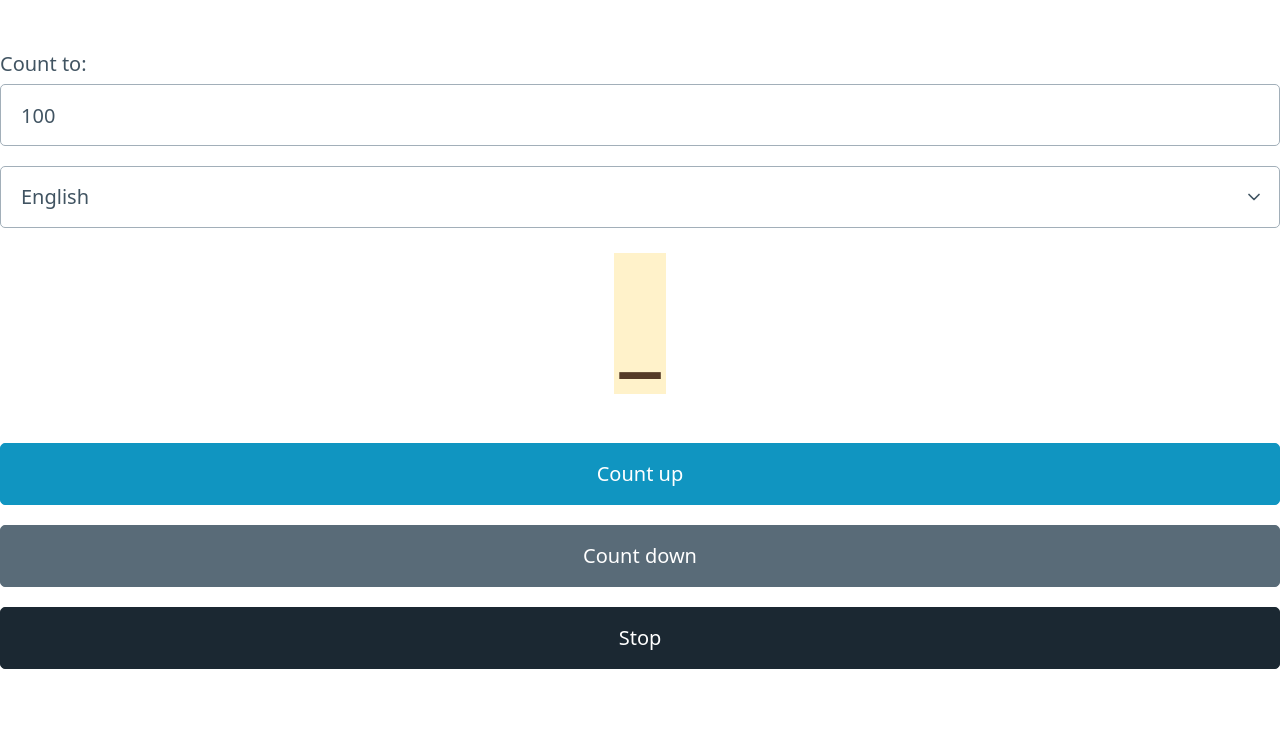
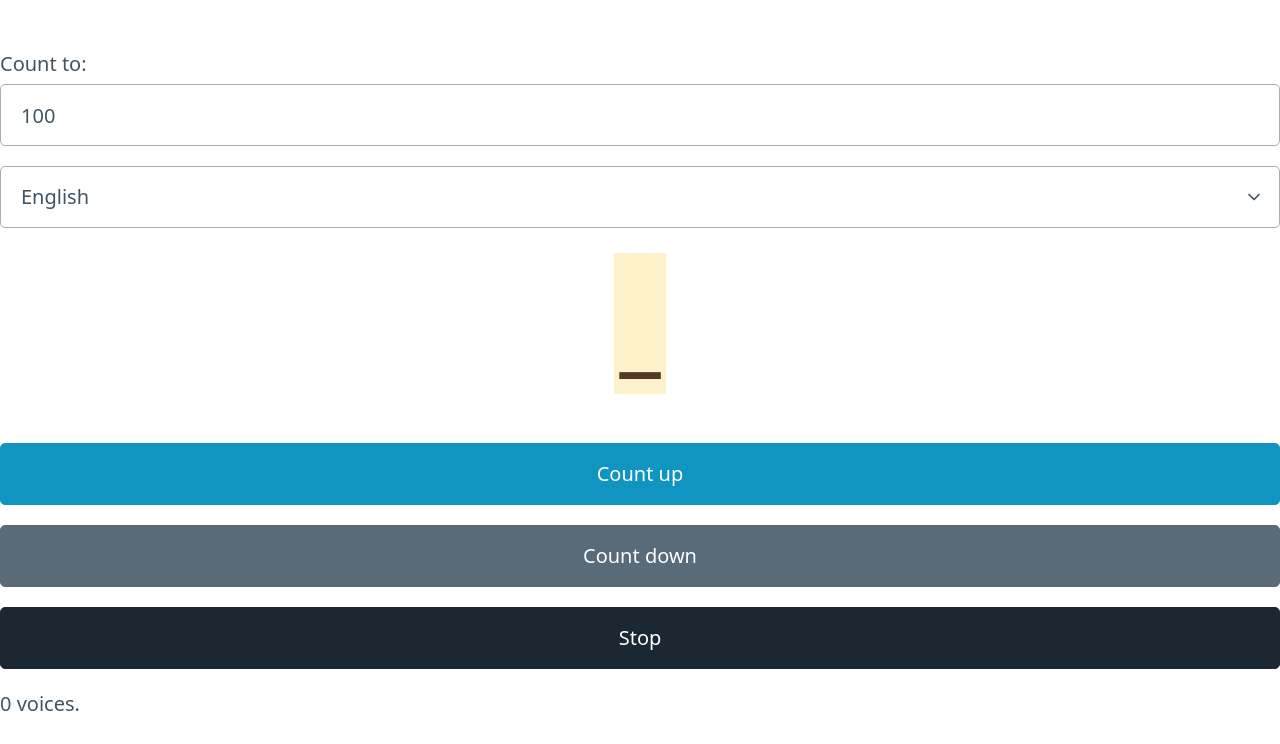
Before and after one commit to hvnsweeting/js-toys, a plain HTML site: page count.html in a window 1280 px wide. Shown: the part 56-800 px from the top of the page. Drawn offline with Linux system fonts and the light colour scheme.

Commit message:
add debug

```diff
--- a/count.html
+++ b/count.html
@@ -30,6 +30,8 @@
         <button id="countDown" class="secondary">Count down</button>
         <button class="contrast" onClick="window.location.reload();">Stop</button>
 
+        <span id="debug">
+        </span>
 
         <script src="./count.js"></script>
 
--- a/count.js
+++ b/count.js
@@ -13,6 +13,7 @@ let voice;
 
 
 function populateVoiceList() {
+    document.getElementById("debug").innerText = `${voices.length} voices.`
 
     for (let i = 0; i < voices.length; i++) {
         if (! ["en-us", "vi", "ja"].includes(voices[i].lang.toLowerCase())) {
```
